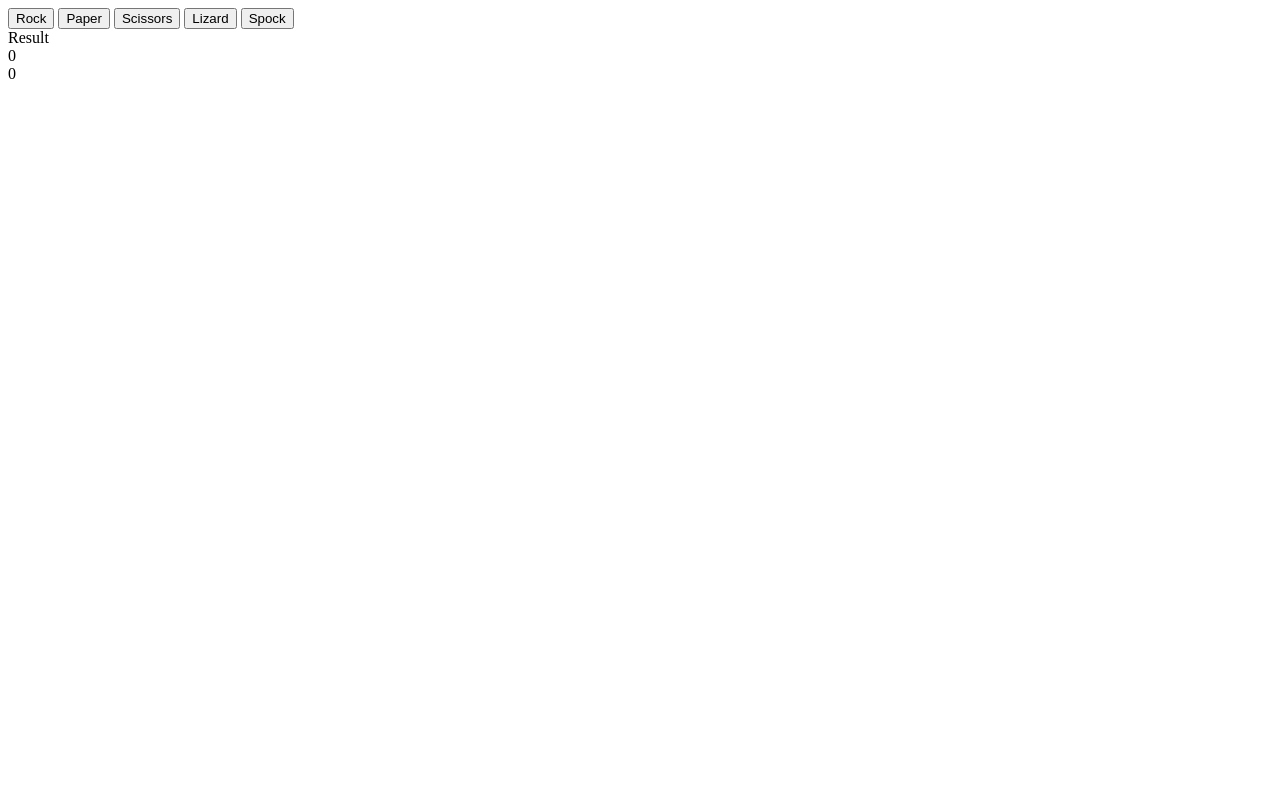
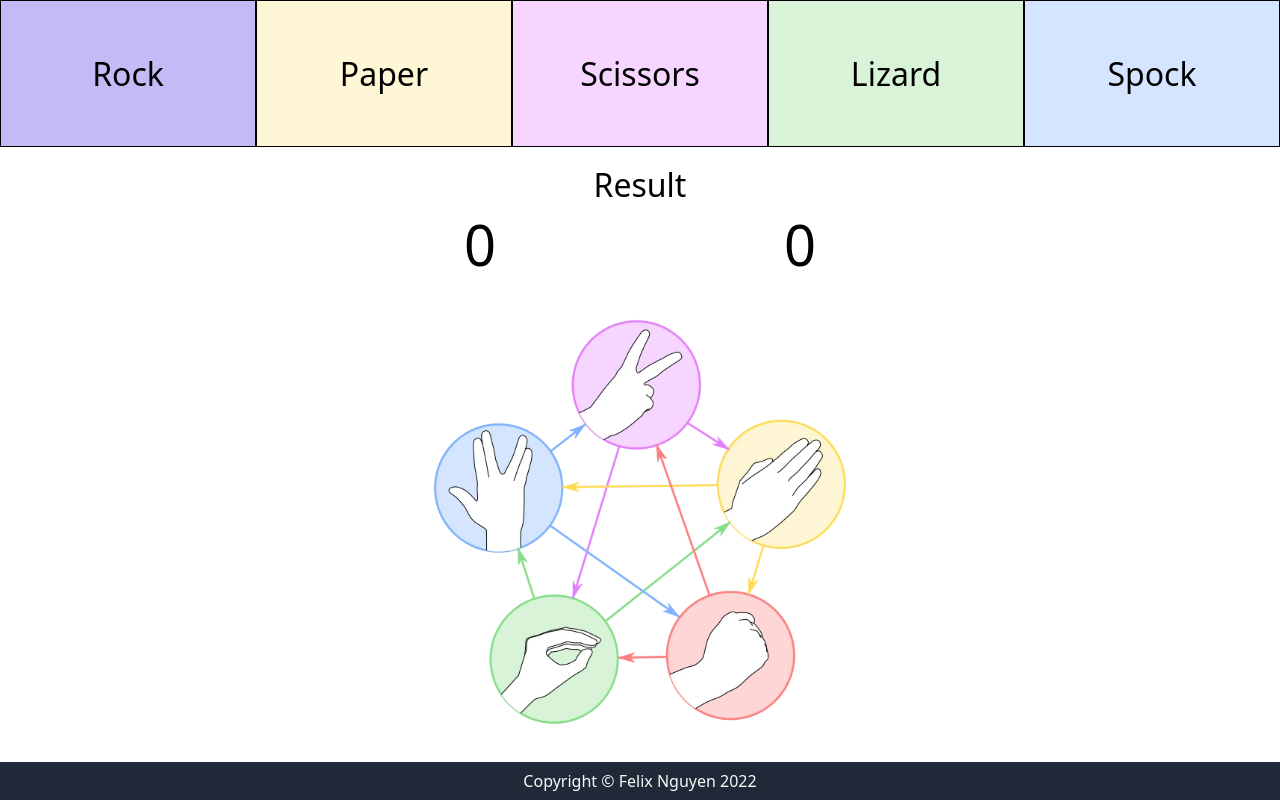
Before and after one commit to FelixNgFender/odin-rock-paper-scissors-lizard-spock, a plain HTML site: page index.html in a window 1280 px wide. Drawn offline with Linux system fonts and the light colour scheme.

Commit message:
Finish RPSLS UI ver. 1

```diff
--- a/index.html
+++ b/index.html
@@ -5,7 +5,7 @@
     <meta http-equiv="X-UA-Compatible" content="IE=edge" />
     <meta name="viewport" content="width=device-width, initial-scale=1.0" />
     <script src="script.js" defer></script>
-    <link rel="stylesheet" href="style.css">
+    <link rel="stylesheet" href="style.css" />
     <title>Rock Paper Scissors Lizard Spock</title>
   </head>
   <body>
@@ -21,5 +21,9 @@
       <div class="human">0</div>
       <div class="computer">0</div>
     </div>
+    <div class="rules-container">
+      <img src="RPSLS.webp" alt="RPSLS diagram" class="rules"/>
+    </div>
+    <footer>Copyright © Felix Nguyen 2022</footer>
   </body>
 </html>
--- a/script.js
+++ b/script.js
@@ -1,3 +1,35 @@
+// Result UI
+const body = document.querySelector('body');
+const buttons = document.querySelectorAll('button');
+const result =  document.querySelector('.result');
+const humanContainer = document.querySelector('.human');
+const computerContainer = document.querySelector('.computer');
+
+// Game end UI
+const gameEndContainer = document.createElement('div');
+const gameWinner = document.createElement('div');
+const resetButton = document.createElement('button');
+
+// Styling for game end UI
+gameEndContainer.appendChild(gameWinner);
+gameEndContainer.appendChild(resetButton);
+gameEndContainer.style.display = 'flex';
+gameEndContainer.style.flexDirection = 'column';
+gameEndContainer.style.alignItems = 'center';
+gameEndContainer.style.justifyContent = 'center';
+gameEndContainer.style.textAlign = 'center';
+gameEndContainer.style.gap = '16px';
+gameWinner.style.fontSize = '56px';
+gameWinner.style.fontWeight = '100';
+resetButton.style.fontFamily = 'system-ui, -apple-system, BlinkMacSystemFont, \'Segoe UI\', Roboto, Oxygen, Ubuntu, Cantarell, \'Open Sans\', \'Helvetica Neue\', sans-serif';
+resetButton.textContent = 'Play Again?';
+resetButton.addEventListener('click', () => location.reload());
+resetButton.style.width = 'auto';
+
+// Results
+let humanResult = 0;
+let computerResult = 0;
+
 function getComputerChoice () {
     randInt = Math.floor(Math.random() * 4);
     switch (randInt) {
@@ -127,23 +159,6 @@ function ScissorsHelper (computerSelection) {
     }
 }
 
-const body = document.querySelector('body');
-const buttons = document.querySelectorAll('button');
-const result =  document.querySelector('.result');
-const humanContainer = document.querySelector('.human');
-const computerContainer = document.querySelector('.computer');
-
-const gameEndContainer = document.createElement('div');
-const gameWinner = document.createElement('div');
-const resetButton = document.createElement('button');
-gameEndContainer.appendChild(gameWinner);
-gameEndContainer.appendChild(resetButton);
-resetButton.textContent = 'Play Again?';
-resetButton.addEventListener('click', () => location.reload());
-
-let humanResult = 0;
-let computerResult = 0;
-
 buttons.forEach((button) => {
     button.addEventListener('click', () => {
         roundResult = playRound(button.textContent, getComputerChoice());
@@ -158,16 +173,16 @@ buttons.forEach((button) => {
         result.textContent = roundResult;
         if ((humanResult === 5) || (computerResult === 5)) {
             gameWinner.textContent = announceWinner(humanResult, computerResult);
+            removeAllElements();
             body.appendChild(gameEndContainer);
-            removeButtons();
+            body.style.flexDirection = 'row';
+            body.style.justifyContent = 'center';
         }
     })
 })
 
-function removeButtons () {
-    for (const b of buttons) {
-        b.remove();
-    }
+function removeAllElements () {
+    document.body.innerHTML = "";
 }
 
 function announceWinner (human, computer) {
--- /dev/null
+++ b/style.css
@@ -0,0 +1,117 @@
+html {
+    margin: 0;
+    height: 100%;
+}
+
+body {
+    font-family: system-ui, -apple-system, BlinkMacSystemFont, 'Segoe UI', Roboto, Oxygen, Ubuntu, Cantarell, 'Open Sans', 'Helvetica Neue', sans-serif;
+    height: 100%;
+    min-height: 100vh;
+    margin: 0;
+    display: flex;
+    flex-direction: column;
+    gap: 16px;
+}
+
+.buttons {
+    display: flex;
+    justify-content: space-evenly;
+    height: 50vh;
+    background-color: #ffffff;
+}
+
+button {
+    width: 20%;
+    font-size: 32px;
+    font-weight: 100;
+    border: solid;
+    border-width: 1px;
+    padding: 5px;
+}
+
+button:hover,
+button:focus {
+    background: #c2bbf6;
+}
+
+button:focus {
+    outline: 1px solid #fff;
+    outline-offset: -2px;
+}
+
+button:active {
+    transform: scale(0.99);
+}
+
+.rock {
+    font-family: system-ui, -apple-system, BlinkMacSystemFont, 'Segoe UI', Roboto, Oxygen, Ubuntu, Cantarell, 'Open Sans', 'Helvetica Neue', sans-serif;
+    background-color: #ffd6d6;
+}
+
+.paper {
+    font-family: system-ui, -apple-system, BlinkMacSystemFont, 'Segoe UI', Roboto, Oxygen, Ubuntu, Cantarell, 'Open Sans', 'Helvetica Neue', sans-serif;
+    background-color: #fef6d4;
+}
+
+.scissors {
+    font-family: system-ui, -apple-system, BlinkMacSystemFont, 'Segoe UI', Roboto, Oxygen, Ubuntu, Cantarell, 'Open Sans', 'Helvetica Neue', sans-serif;
+    background-color: #f6d6ff;
+}
+
+.lizard {
+    font-family: system-ui, -apple-system, BlinkMacSystemFont, 'Segoe UI', Roboto, Oxygen, Ubuntu, Cantarell, 'Open Sans', 'Helvetica Neue', sans-serif;
+    background-color: #d8f3d8;
+}
+
+.spock {
+    font-family: system-ui, -apple-system, BlinkMacSystemFont, 'Segoe UI', Roboto, Oxygen, Ubuntu, Cantarell, 'Open Sans', 'Helvetica Neue', sans-serif;
+    background-color: #d5e5ff;
+}
+
+.result-box {
+    display: flex;
+    flex-wrap: wrap;
+    text-align: center;
+    align-self: center;
+    min-width: 50%;
+}
+
+.result {
+    flex: 0 1 100%;
+    font-size: 32px;
+    font-weight: 100;
+}
+
+.human {
+    flex: 1;
+    font-size: 56px;
+    font-weight: 200;
+}
+
+.computer {
+    flex: 1;
+    font-size: 56px;
+    font-weight: 200;
+}
+
+.rules-container {
+    display: flex;
+    justify-content: center;
+}
+
+.rules {
+    height: auto;
+    width: 35%;
+    object-fit: contain;
+}
+
+footer {
+    padding: 8px;
+    background-color: #1F2937;
+    color: #F9FAF8;
+    font-size: 16px;
+    display: flex;
+    align-items: center;
+    justify-content: center;
+    margin-top: auto;
+}
```
Also changed, not shown: RPSLS.webp (added).
